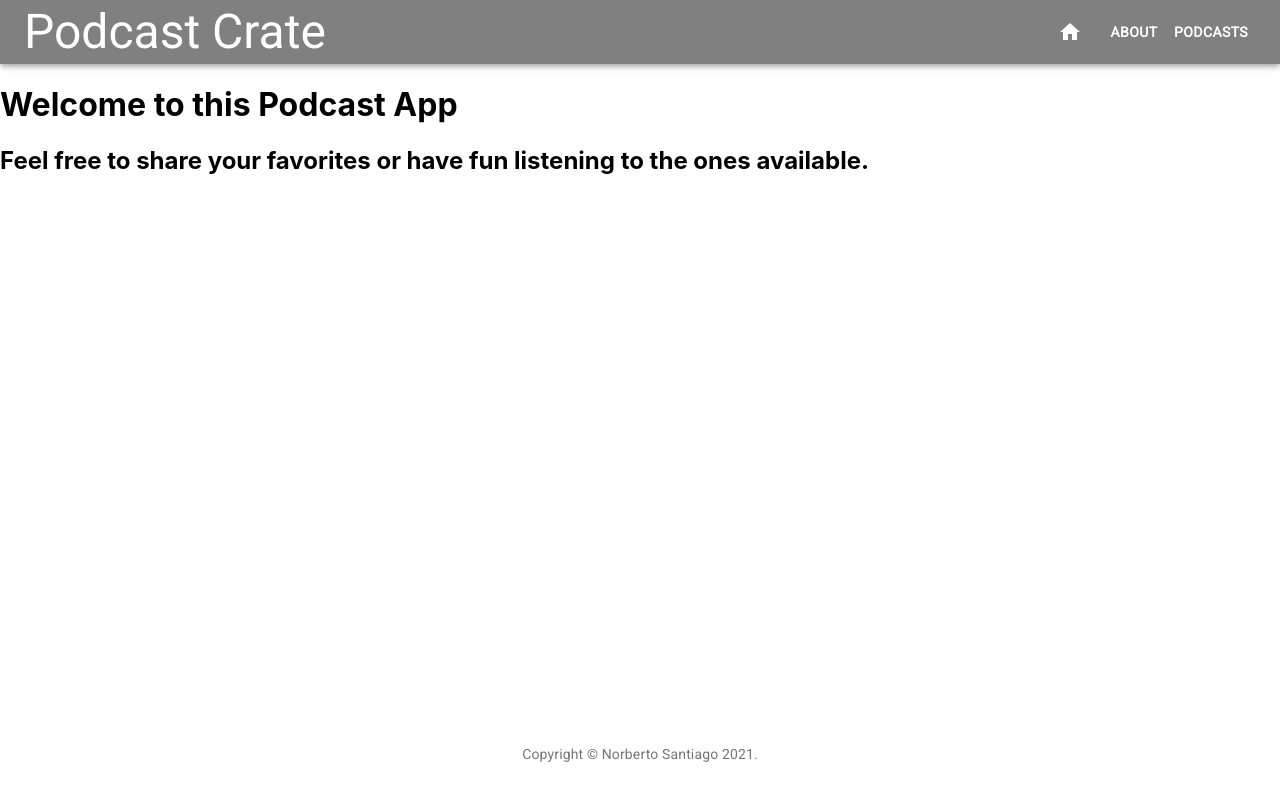
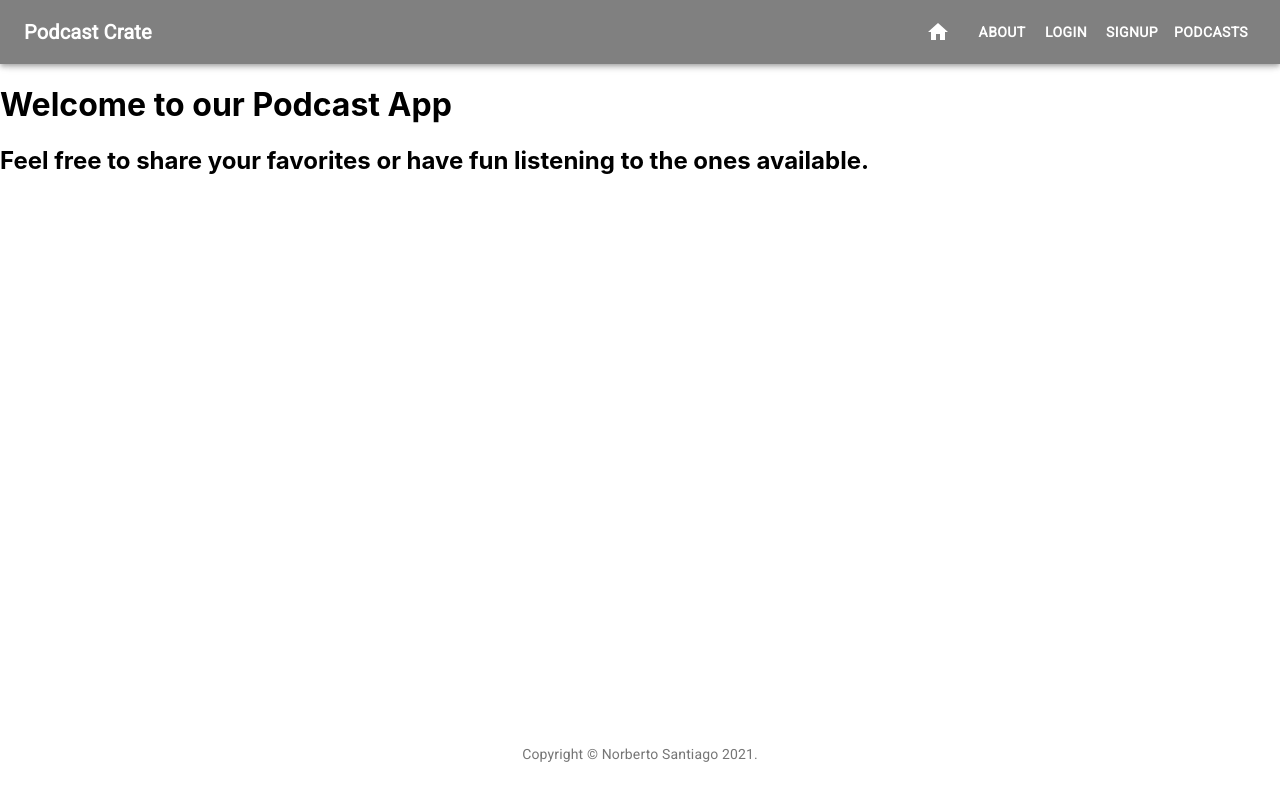
Before and after one commit to N-Santiago/podcast-crate-react-redux, a React (Create React App) app in the folder frontend/: page / in a window 1280 px wide. Built offline with nearby package versions, Linux system fonts and the light colour scheme; no server answers.

Commit message:
Signup and Login link in navbar

```diff
--- a/frontend/src/components/Home.js
+++ b/frontend/src/components/Home.js
@@ -1,7 +1,7 @@
 const Home = () => {
   return (
     <div>
-      {<h1>Welcome to this Podcast App</h1>}
+      {<h1>Welcome to our Podcast App</h1>}
       {<h2>Feel free to share your favorites or have fun listening to the ones available.</h2>}
     </div>
   );
--- a/frontend/src/components/Navbar.js
+++ b/frontend/src/components/Navbar.js
@@ -40,18 +40,21 @@ export default function NavBar() {
 
   return (
     <div className={classes.root}>
-      <AppBar position="fixed"
+      <AppBar
+        position="fixed"
         classes={{
             root: classes.customColor,
         }}
       >
         <Toolbar>
-          <Typography variant="h3" className={classes.title}>
-            Podcast Crate
+          <Typography variant="h6" className={classes.title} >
+            <strong>Podcast Crate</strong>
           </Typography>
+          <div className={classes.buttons}>
             <Button color="inherit" component={Link} href={"/"}><HomeIcon/></Button>
             <Button color="inherit" component={Link} href={"/about"}><strong>About</strong></Button>
-          <div>
+            <Button color="inherit" component={Link} href={"/login"}><strong>Login</strong></Button>
+            <Button color="inherit" component={Link} href={"/signup"}><strong>Signup</strong></Button>
             <Button
               roboto-label="podcasts"
               roboto-controls="menu-appbar"
```
Lines whose indentation alone changed are shown as unchanged.
